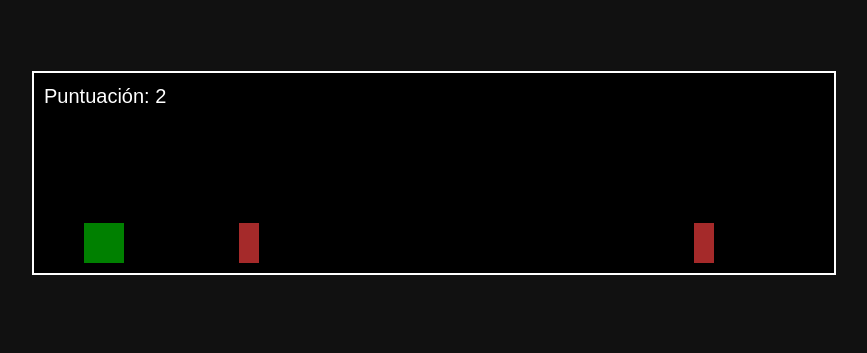
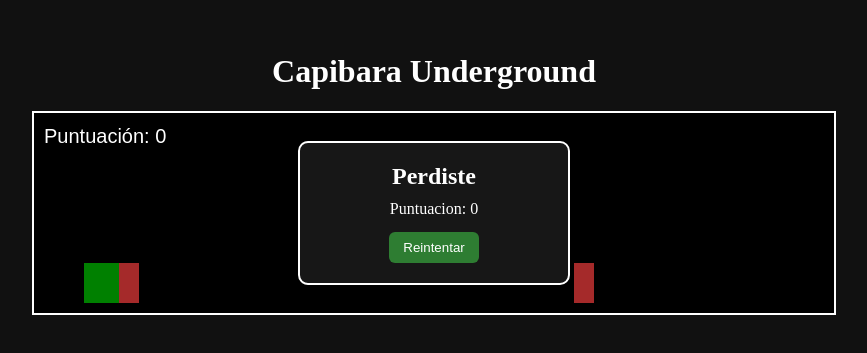
Before and after one commit to EdgarSR-1/equipo2proyecto, a plain HTML site: page index.html in a window 1280 px wide. Shown: the part 227-580 px from the top of the page, without its empty margins (206-1073 px from the left). Drawn offline with Linux system fonts and the light colour scheme.

Commit message:
Titulo y recuadro de perdiste
Ya esta arreglado lo de reiniciar el juego, el nuevo recuadro y un titulo.

```diff
--- a/index.html
+++ b/index.html
@@ -6,7 +6,15 @@
     <link rel="stylesheet" href="style.css" />
   </head>
   <body>
-    <canvas id="gameCanvas"></canvas>
+    <h1 class="title">Capibara Underground</h1>
+    <div class="game-container">
+      <canvas id="gameCanvas"></canvas>
+      <div id="gameOverBox" class="game-over-box hidden">
+        <h2>Perdiste</h2>
+        <p id="finalScore">Puntuacion: 0</p>
+        <button id="restartButton">Reintentar</button>
+      </div>
+    </div>
     <script src="script.js"></script>
   </body>
 </html>
--- a/script.js
+++ b/script.js
@@ -3,6 +3,9 @@
 
 const canvas = document.getElementById("gameCanvas");
 const ctx = canvas.getContext("2d");
+const gameOverBox = document.getElementById("gameOverBox");
+const finalScore = document.getElementById("finalScore");
+const restartButton = document.getElementById("restartButton");
 
 // Ajustes del lienzo
 canvas.width = 800;
@@ -32,6 +35,11 @@ const minSpawnInterval = 700; // Límite inferior para spawnInterval
 
 // Puntuación
 let score = 0;
+let gameOver = false;
+
+restartButton.addEventListener("click", () => {
+    document.location.reload();
+});
 
 // Evento: saltar con la barra espaciadora
 document.addEventListener("keydown", (e) => {
@@ -98,8 +106,10 @@ function checkCollision() {
             dino.y < obstacle.y + obstacle.height &&
             dino.y + dino.height > obstacle.y
         ) {
-            alert("¡Game Over! Puntuación: " + score);
-            document.location.reload(); // Reiniciar el juego
+            gameOver = true;
+            finalScore.textContent = "Puntuacion: " + score;
+            gameOverBox.classList.remove("hidden");
+            return;
         }
     }
 }
@@ -126,6 +136,10 @@ function draw() {
 
 // Bucle del juego
 function gameLoop() {
+    if (gameOver) {
+        return;
+    }
+
     updateDino();
     spawnObstacle();
     updateObstacles();
--- a/style.css
+++ b/style.css
@@ -5,9 +5,61 @@ body {
   justify-content: center;
   align-items: center;
   height: 100vh;
+  flex-direction: column;
+}
+
+.title {
+  color: #fff;
+  font-size: 2rem;
+  font-weight: bold;
+  text-align: center;
+}
+
+.game-container {
+  position: relative;
 }
 
 canvas {
   border: 2px solid #fff;
   background: #000;
+  display: block;
 }
+
+.game-over-box {
+  position: absolute;
+  top: 50%;
+  left: 50%;
+  transform: translate(-50%, -50%);
+  background: rgba(25, 25, 25, 0.95);
+  border: 2px solid #fff;
+  border-radius: 10px;
+  padding: 20px 24px;
+  color: #fff;
+  text-align: center;
+  min-width: 220px;
+}
+
+.game-over-box h2 {
+  margin: 0 0 10px;
+}
+
+.game-over-box p {
+  margin: 0 0 14px;
+}
+
+.game-over-box button {
+  background: #2e7d32;
+  color: #fff;
+  border: none;
+  border-radius: 6px;
+  padding: 8px 14px;
+  cursor: pointer;
+}
+
+.game-over-box button:hover {
+  background: #1b5e20;
+}
+
+.hidden {
+  display: none;
+}
```
